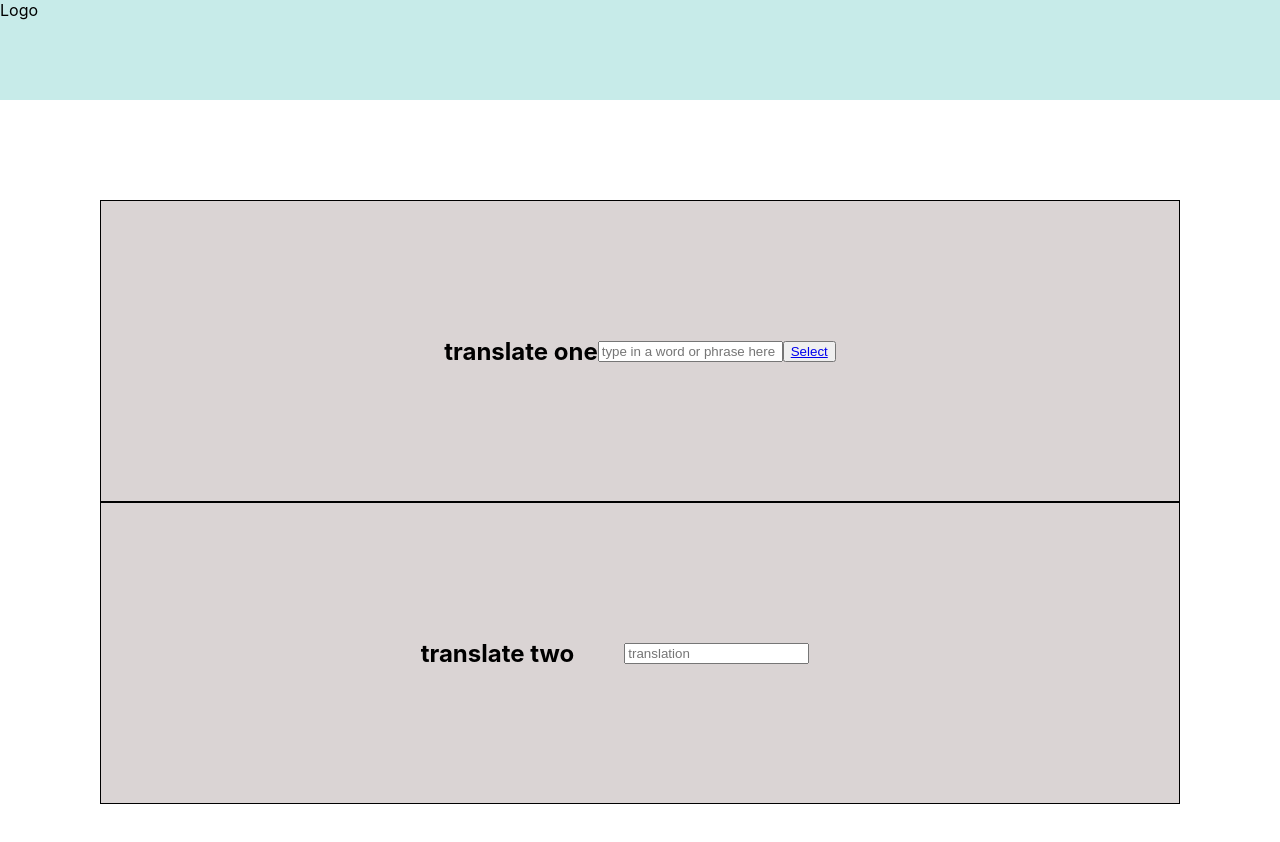
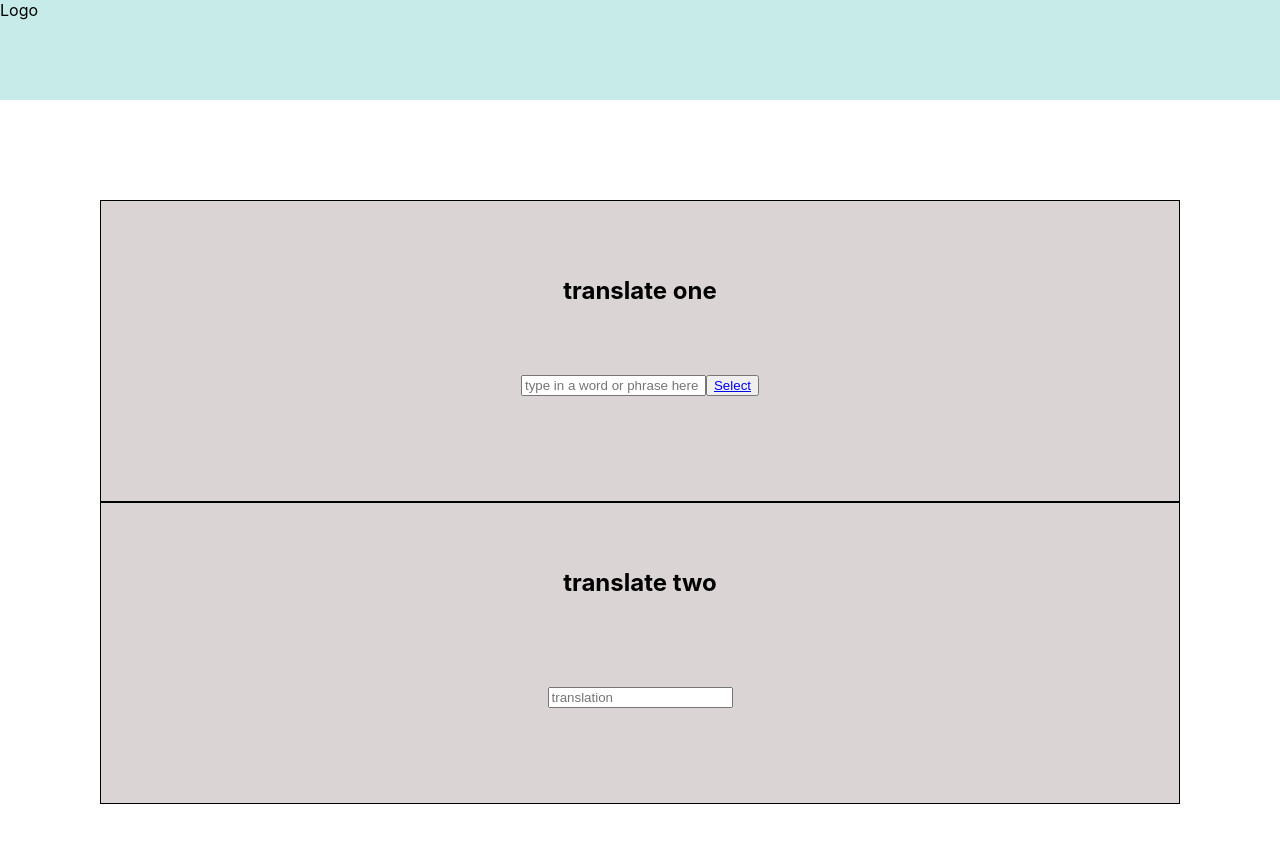
Before and after one commit to ana-vela/translator-app, a React (Create React App) app: page / in a window 1280 px wide. Shown: the top 842 px of the page. Built offline with nearby package versions, Linux system fonts and the light colour scheme.

Commit message:
label above input fields

```diff
--- a/src/App.css
+++ b/src/App.css
@@ -25,11 +25,6 @@ header {
   margin: 50px;
 }
 
-h2 {
-  display: flex;
-  justify-content: center;
-}
-
 .item {
   background-color: rgb(218, 212, 212);
   height: 300px;
@@ -38,6 +33,7 @@ h2 {
   display: flex;
   justify-content: center;
   flex-wrap: wrap;
+  flex-direction: column;
 }
 
 form {
--- a/src/App.js
+++ b/src/App.js
@@ -10,8 +10,8 @@ function App() {
       </header>
       <div className="container">
         <div className="item">
+          <h2>translate one</h2>
           <form>
-            <h2>translate one</h2>
             <input
               type="text"
               placeholder="type in a word or phrase here"
@@ -38,6 +38,7 @@ function App() {
         </div>
         <div className="item">
           <h2> translate two</h2>
+          <br />
           <form>
             <input type="text" placeholder="translation"></input>
           </form>
```
